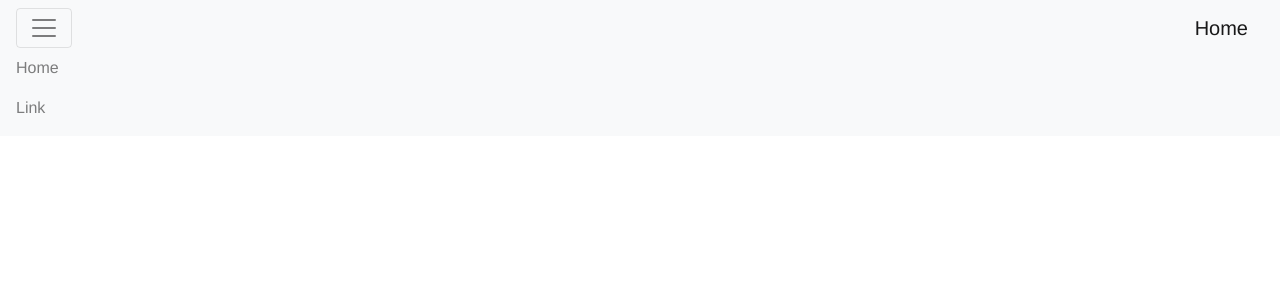
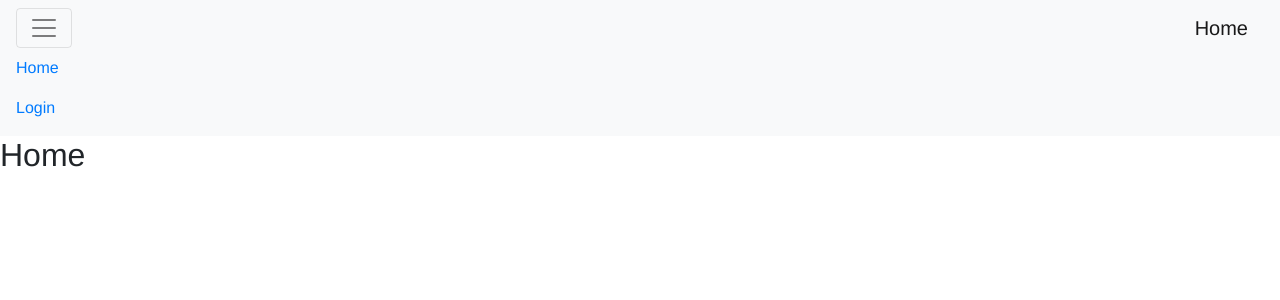
Before and after one commit to seasheepjoe/ticket_manager, a Vue app: page /#/ in a window 1280 px wide. Both pictures are taken after a click on the button 44 px from the left and 28 px from the top of the page. Shown: the top 300 px of the page. Built offline with nearby package versions, Linux system fonts and the light colour scheme.

Commit message:
Working router and header

```diff
--- a/src/App.vue
+++ b/src/App.vue
@@ -1,6 +1,7 @@
 <template>
   <div id="app">
-    <Header :route_name="current_route"/>
+    <Header :route_name="this.$route.name"/>
+    <router-view></router-view>
   </div>
 </template>
 
--- a/src/components/Header.vue
+++ b/src/components/Header.vue
@@ -4,8 +4,12 @@
     <b-navbar-brand>{{ route_name }}</b-navbar-brand>
     <b-collapse is-nav id="nav_text_collapse">
       <b-navbar-nav>
-        <b-nav-item href="#">Home</b-nav-item>
-        <b-nav-item href="#">Link</b-nav-item>
+        <b-nav-item>
+          <router-link to="/">Home</router-link>
+        </b-nav-item>
+        <b-nav-item>
+          <router-link to="/login/">Login</router-link>
+        </b-nav-item>
       </b-navbar-nav>
     </b-collapse>
   </b-navbar>
--- /dev/null
+++ b/src/components/Login.vue
@@ -0,0 +1,14 @@
+<template>
+  <div id="app">
+    <h2>LOGIN</h2>
+  </div>
+</template>
+
+<script>
+export default {
+  name: "Login"
+};
+</script>
+
+<style>
+</style>
--- a/src/main.js
+++ b/src/main.js
@@ -3,16 +3,9 @@ import App from './App.vue';
 import BootstrapVue from 'bootstrap-vue';
 import 'bootstrap/dist/css/bootstrap.css';
 import 'bootstrap-vue/dist/bootstrap-vue.css';
-import VueRouter from 'vue-router';
-import Home from './components/Home.vue';
-
-const routes = [{ path: '/', component: Home, name: 'Home' }];
-const router = new VueRouter({
-  routes
-});
+import router from './router/index';
 
 Vue.use(BootstrapVue);
-Vue.use(VueRouter);
 Vue.config.productionTip = false;
 
 new Vue({
--- /dev/null
+++ b/src/router/index.js
@@ -0,0 +1,21 @@
+import Vue from 'vue';
+import Router from 'vue-router';
+import Home from '@/components/Home';
+import Login from '@/components/Login';
+
+Vue.use(Router);
+
+export default new Router({
+  routes: [
+    {
+      path: '/',
+      name: 'Home',
+      component: Home
+    },
+    {
+      path: '/login/',
+      name: 'Login',
+      component: Login
+    }
+  ]
+});
```
